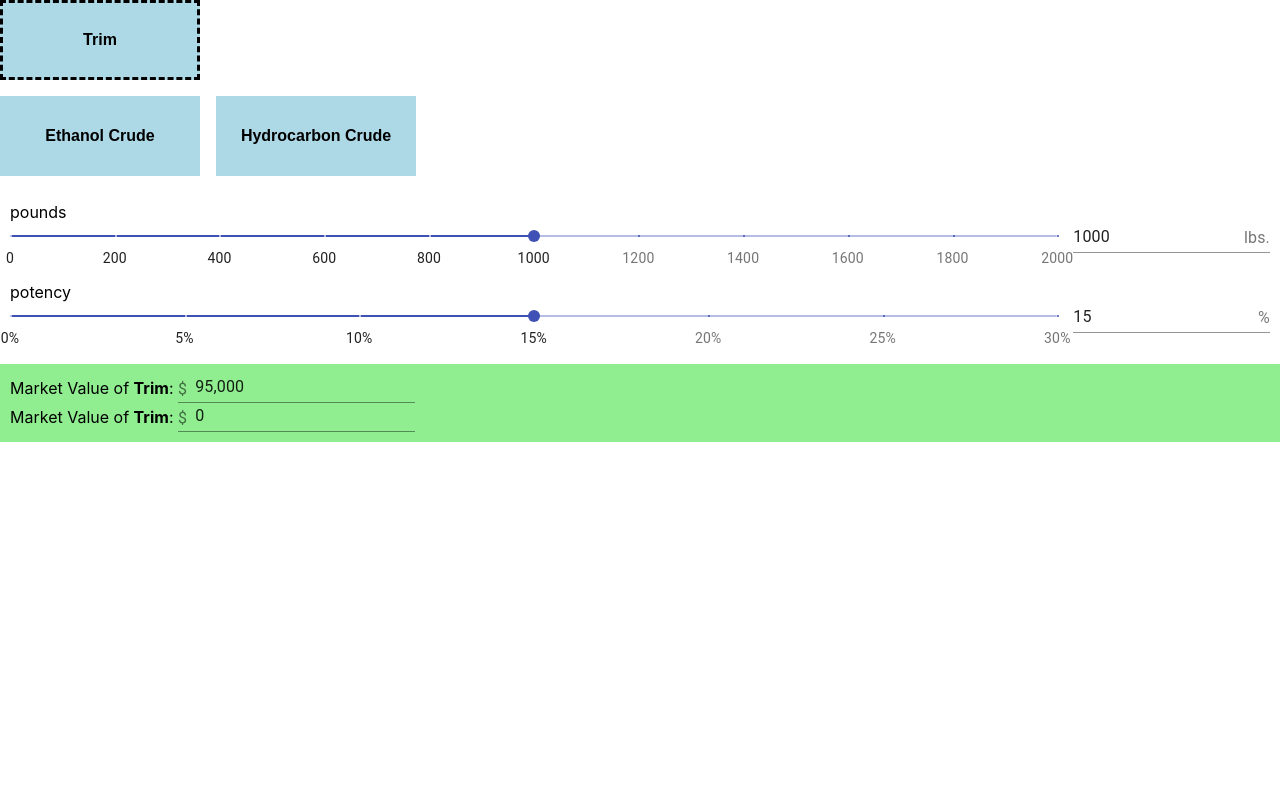
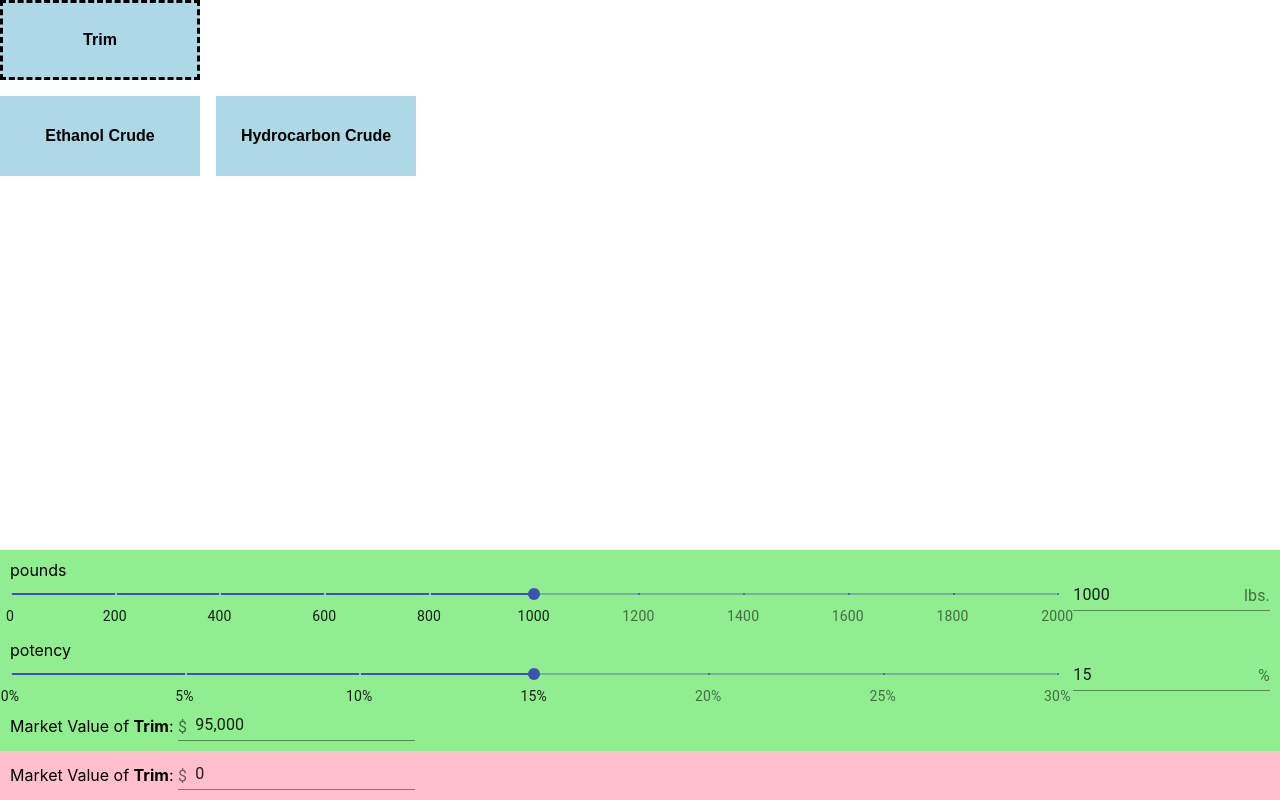
Before and after one commit to Hyprtxt/science-calculator, a React (Create React App) app: page / in a window 1280 px wide. Both pictures are taken after a click on the button "Trim". Built offline with nearby package versions, Linux system fonts and the light colour scheme.

Commit message:
fixed posistioning stuff + cleanup

```diff
--- a/src/App.js
+++ b/src/App.js
@@ -288,8 +288,11 @@ class Calculator extends React.Component {
     return (
       <div className="App">
         {/* <h2>1. Select Your Process</h2> */}
+        <div className="scrollable">
           <TechTree data={techTreeBlocks} onClickItem={onClickItemTechTree} />
-
+          <div className="clearfix"></div>
+        </div>
+        <div className="fixed-bottom">
           <div className="inputs">
             {/* <h2>2. Input Starting Material</h2> */}
             <CalculatorInputs
@@ -303,14 +306,15 @@ class Calculator extends React.Component {
               potency={potency}
               inputDefaults={inputDefaults}
               inputValues={input}
+              inputItem={activeItems[0]}
+              inputItemPrice={calculator.inputItemPrice}
             />
           </div>
           <CalculatorOutput
-          inputItem={activeItems[0]}
-          inputItemPrice={calculator.inputItemPrice}
             outputItem={activeItems[activeItems.length - 1]}
             outputItemPrice={calculator.price}
           />
+        </div>
         <Hide>
           <br />
           <ResetButton onClick={onClickReset}>
--- a/src/components/CalculatorInputs.js
+++ b/src/components/CalculatorInputs.js
@@ -1,9 +1,14 @@
 import React from 'react';
 import RangeInput from './RangeInput';
+import Input from '@material-ui/core/Input';
+import InputAdornment from '@material-ui/core/InputAdornment';
+import formatter from '../util/formatter';
 import PropTypes from 'prop-types';
 
 const CalculatorInputs = props => {
   const {
+    inputItem,
+    inputItemPrice,
     inputValues,
     inputDefaults,
     onAmountChange,
@@ -70,6 +75,20 @@ const CalculatorInputs = props => {
           minimumValue={potMin}
           maximumValue={potMax}
         />
+
+        <div>
+          <label htmlFor="trim">
+            Market Value of <strong>{inputItem}</strong>:{' '}
+          </label>
+          <Input
+            className={''}
+            value={formatter.format(inputItemPrice) || 0}
+            margin="dense"
+            type={'text'}
+            startAdornment={<InputAdornment position="start">$</InputAdornment>}
+            readOnly
+          />
+        </div>
       </form>
     );
   } else {
--- a/src/components/CalculatorOutput.js
+++ b/src/components/CalculatorOutput.js
@@ -1,12 +1,11 @@
 import React from 'react';
 import Input from '@material-ui/core/Input';
 import InputAdornment from '@material-ui/core/InputAdornment';
+import formatter from '../util/formatter';
 
 const CalculatorOutput = props => {
   const { inputItem, inputItemPrice, outputItem, outputItemPrice } = props;
-  const formatter = new Intl.NumberFormat('en-US', {
-    currency: 'USD'
-  });
+
   return (
     <form
       className="outputs"
@@ -14,19 +13,6 @@ const CalculatorOutput = props => {
         e.preventDefault();
       }}
     >
-      <div>
-        <label htmlFor="trim">
-          Market Value of <strong>{inputItem}</strong>:{' '}
-        </label>
-        <Input
-          className={''}
-          value={formatter.format(inputItemPrice) || 0}
-          margin="dense"
-          type={'text'}
-          startAdornment={<InputAdornment position="start">$</InputAdornment>}
-          readOnly
-        />
-      </div>
       <div>
         <label htmlFor="trim">
           Market Value of <strong>{outputItem}</strong>:{' '}
--- a/src/index.css
+++ b/src/index.css
@@ -25,13 +25,25 @@ form {
   text-align: left;
 }
 
+.scrollable {
+  display: scrollable;
+  margin-bottom: 100px;
+}
+.fixed-bottom {
+  position: fixed;
+  bottom: 0;
+  /* display: block; */
+  width: 100%;
+}
+
 .inputs {
   clear: both;
   padding: 10px;
+  background: lightGreen;
 }
 .outputs {
   padding: 10px;
-  background: lightGreen;
+  background: pink;
 }
 label {
   margin-top: 10px;
--- /dev/null
+++ b/src/util/formatter.js
@@ -0,0 +1,4 @@
+const formatter = new Intl.NumberFormat('en-US', {
+  currency: 'USD'
+});
+export default formatter;
```
Lines whose indentation alone changed are shown as unchanged.
